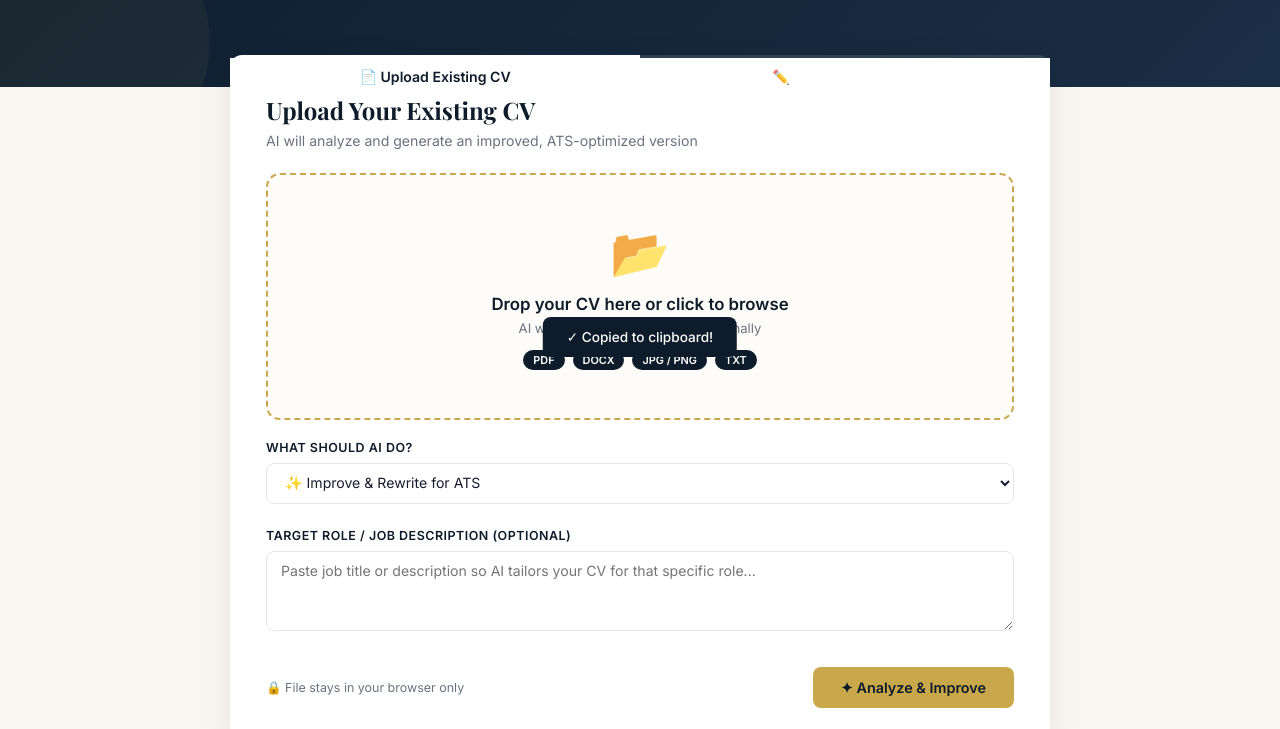
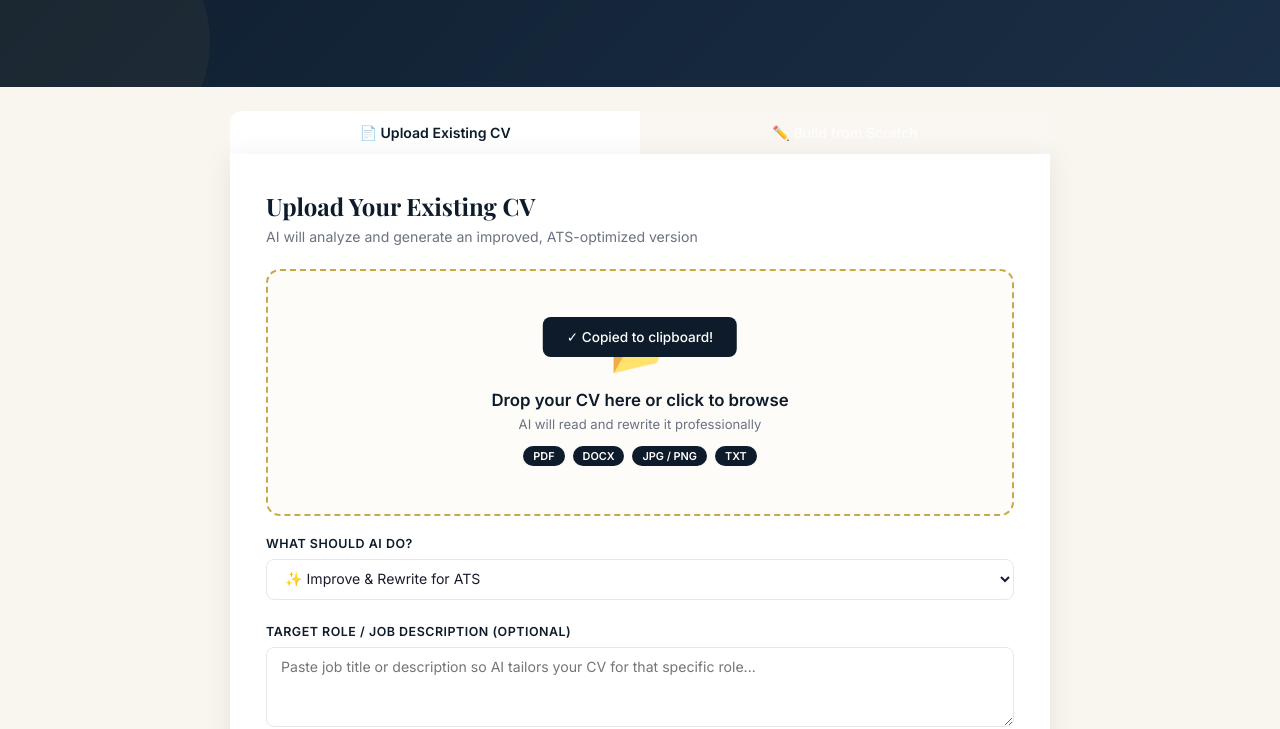
Before and after one commit to areeeb72a/procv-ai, a website: page index.html in a window 1280 px wide. Shown: the part 493-1222 px from the top of the page. Drawn offline with nearby package versions, Linux system fonts and the light colour scheme.

Commit message:
Add files via upload

```diff
--- a/index.html
+++ b/index.html
@@ -138,7 +138,7 @@
   /* ── MAIN CONTAINER ── */
   .main {
     max-width: 860px;
-    margin: -40px auto 80px;
+    margin: 0 auto 80px;
     padding: 0 20px;
     position: relative;
     z-index: 10;
@@ -495,7 +495,7 @@
   }
 
   /* MODE TABS */
-  .mode-tabs { max-width:860px; margin:-32px auto 0; padding:0 20px; position:relative; z-index:20; display:flex; }
+  .mode-tabs { max-width:860px; margin:24px auto 0; padding:0 20px; position:relative; z-index:5; display:flex; }
   .mode-tab { flex:1; padding:13px 20px; text-align:center; background:rgba(255,255,255,0.12); border:none; cursor:pointer; color:rgba(255,255,255,0.85); font-family:'Inter',sans-serif; font-size:0.88rem; font-weight:500; transition:all 0.2s; }
   .mode-tab:first-child { border-radius:12px 0 0 0; }
   .mode-tab:last-child { border-radius:0 12px 0 0; }
```
